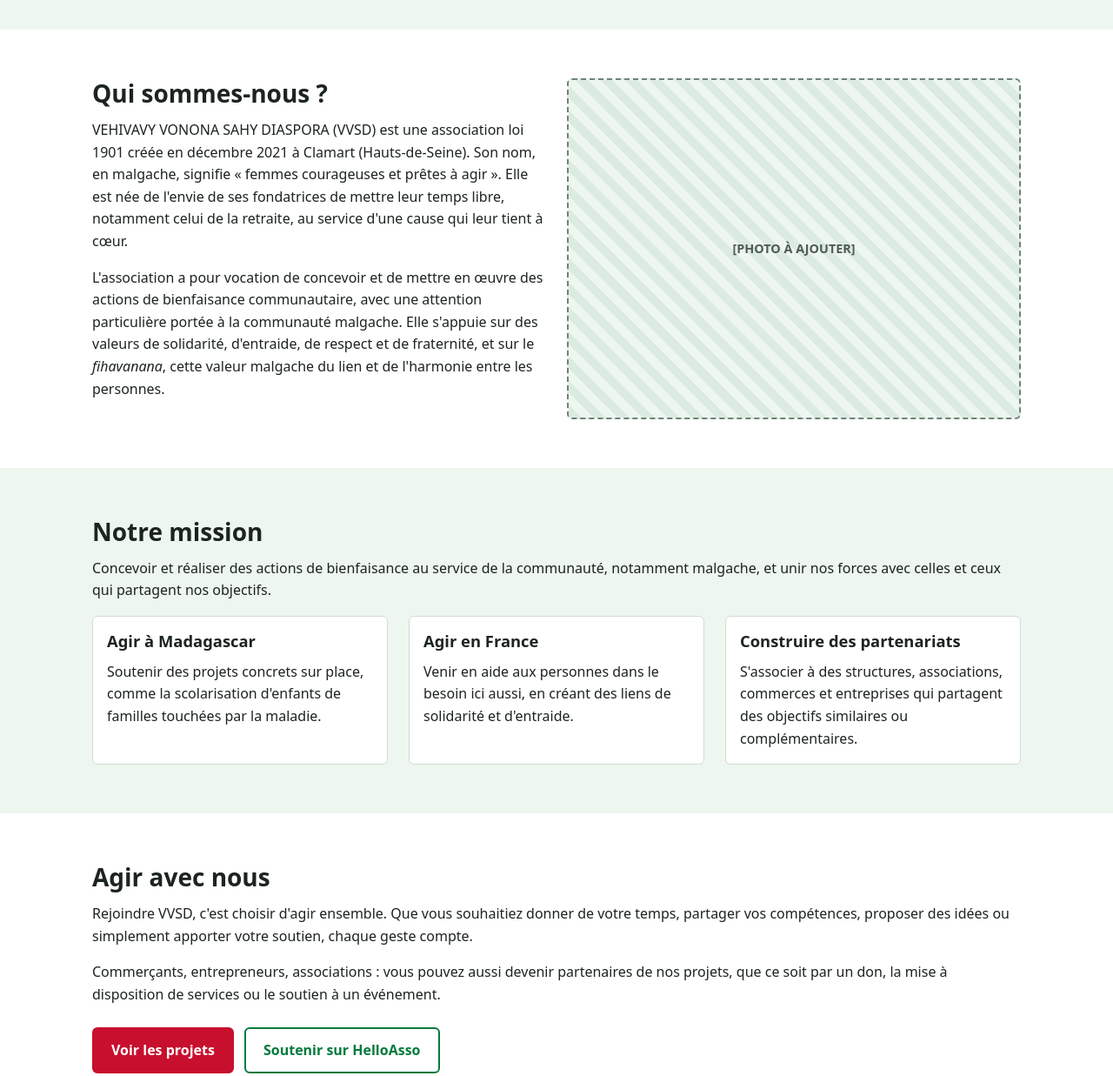
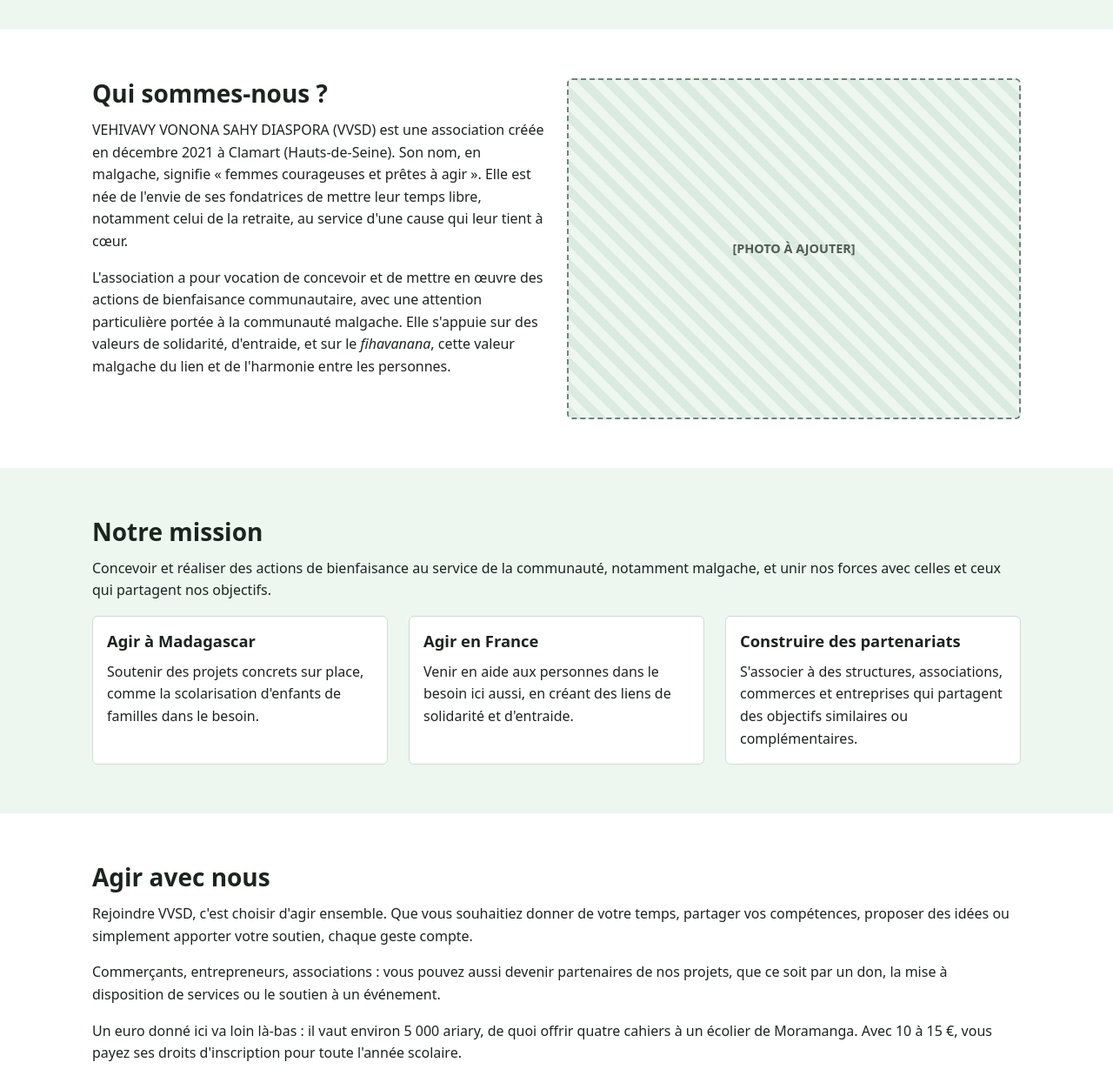
Before and after one commit to Mathieu-Jousson/Site_VVSD, a plain HTML site: page index.html in a window 1280 px wide. Shown: the part 360-1597 px from the top of the page at 87% size. Drawn offline with Linux system fonts and the light colour scheme.

Commit message:
Ajoute ce que permet un euro à Madagascar et retouche les textes
Phrase sur la valeur d'un don à Madagascar dans « Agir avec nous »,
avec les modifications de texte de l'accueil et de la page membres.

Co-Authored-By: Claude Opus 5.5 <noreply@anthropic.com>

```diff
--- a/index.html
+++ b/index.html
@@ -45,8 +45,8 @@
       <div class="container grid grid-2">
         <div>
           <h2 id="titre-presentation">Qui sommes-nous ?</h2>
-          <p>VEHIVAVY VONONA SAHY DIASPORA (VVSD) est une association loi 1901 créée en décembre 2021 à Clamart (Hauts-de-Seine). Son nom, en malgache, signifie « femmes courageuses et prêtes à agir ». Elle est née de l'envie de ses fondatrices de mettre leur temps libre, notamment celui de la retraite, au service d'une cause qui leur tient à cœur.</p>
-          <p>L'association a pour vocation de concevoir et de mettre en œuvre des actions de bienfaisance communautaire, avec une attention particulière portée à la communauté malgache. Elle s'appuie sur des valeurs de solidarité, d'entraide, de respect et de fraternité, et sur le <i lang="mg">fihavanana</i>, cette valeur malgache du lien et de l'harmonie entre les personnes.</p>
+          <p>VEHIVAVY VONONA SAHY DIASPORA (VVSD) est une association créée en décembre 2021 à Clamart (Hauts-de-Seine). Son nom, en malgache, signifie « femmes courageuses et prêtes à agir ». Elle est née de l'envie de ses fondatrices de mettre leur temps libre, notamment celui de la retraite, au service d'une cause qui leur tient à cœur.</p>
+          <p>L'association a pour vocation de concevoir et de mettre en œuvre des actions de bienfaisance communautaire, avec une attention particulière portée à la communauté malgache. Elle s'appuie sur des valeurs de solidarité, d'entraide, et sur le <i lang="mg">fihavanana</i>, cette valeur malgache du lien et de l'harmonie entre les personnes.</p>
         </div>
         <div class="placeholder-img" role="img" aria-label="[DESCRIPTION DE LA PHOTO DE PRÉSENTATION]">[PHOTO À AJOUTER]</div>
       </div>
@@ -59,7 +59,7 @@
         <div class="grid grid-3">
           <article class="card">
             <h3>Agir à Madagascar</h3>
-            <p>Soutenir des projets concrets sur place, comme la scolarisation d'enfants de familles touchées par la maladie.</p>
+            <p>Soutenir des projets concrets sur place, comme la scolarisation d'enfants de familles dans le besoin.</p>
           </article>
           <article class="card">
             <h3>Agir en France</h3>
@@ -78,6 +78,7 @@
         <h2 id="titre-agir">Agir avec nous</h2>
         <p>Rejoindre VVSD, c'est choisir d'agir ensemble. Que vous souhaitiez donner de votre temps, partager vos compétences, proposer des idées ou simplement apporter votre soutien, chaque geste compte.</p>
         <p>Commerçants, entrepreneurs, associations : vous pouvez aussi devenir partenaires de nos projets, que ce soit par un don, la mise à disposition de services ou le soutien à un événement.</p>
+        <p>Un euro donné ici va loin là-bas : il vaut environ 5 000 ariary, de quoi offrir quatre cahiers à un écolier de Moramanga. Avec 10 à 15 €, vous payez ses droits d'inscription pour toute l'année scolaire.</p>
         <div class="cta-group">
           <a class="btn btn-primary" href="projets.html">Voir les projets</a>
           <a class="btn btn-secondary" href="[URL HELLOASSO]" target="_blank" rel="noopener">Soutenir sur HelloAsso</a>
```
Also changed, not shown: membres.html (+1 -1 lines).
